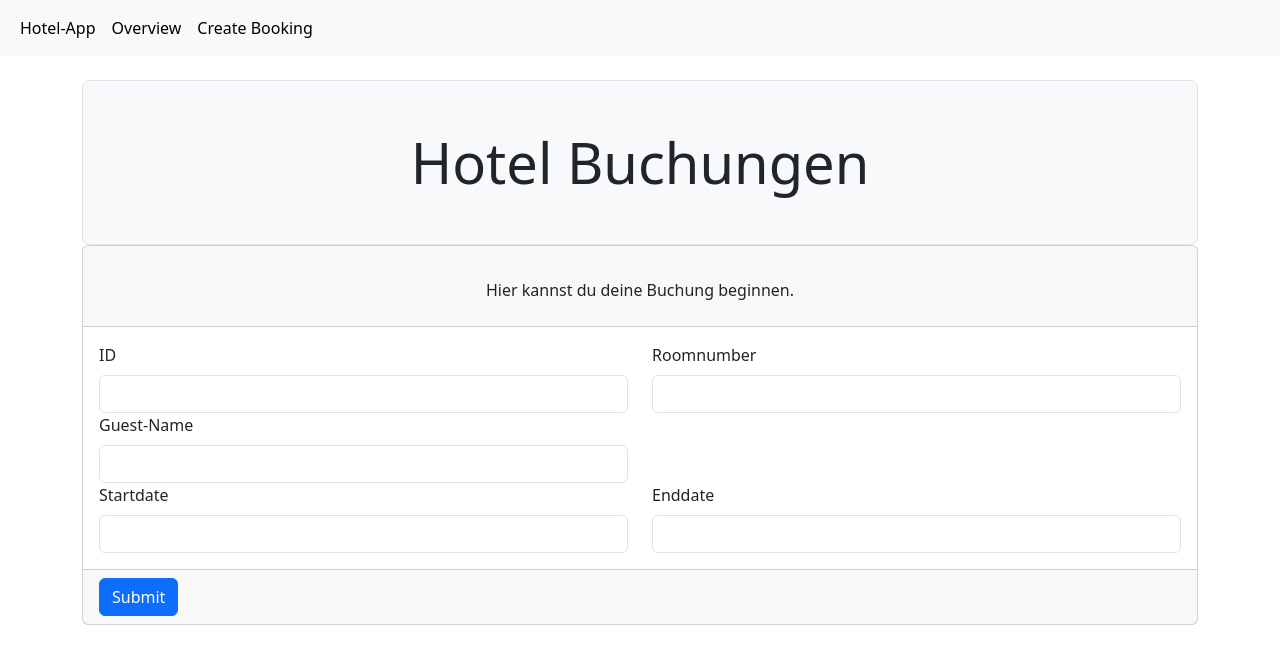
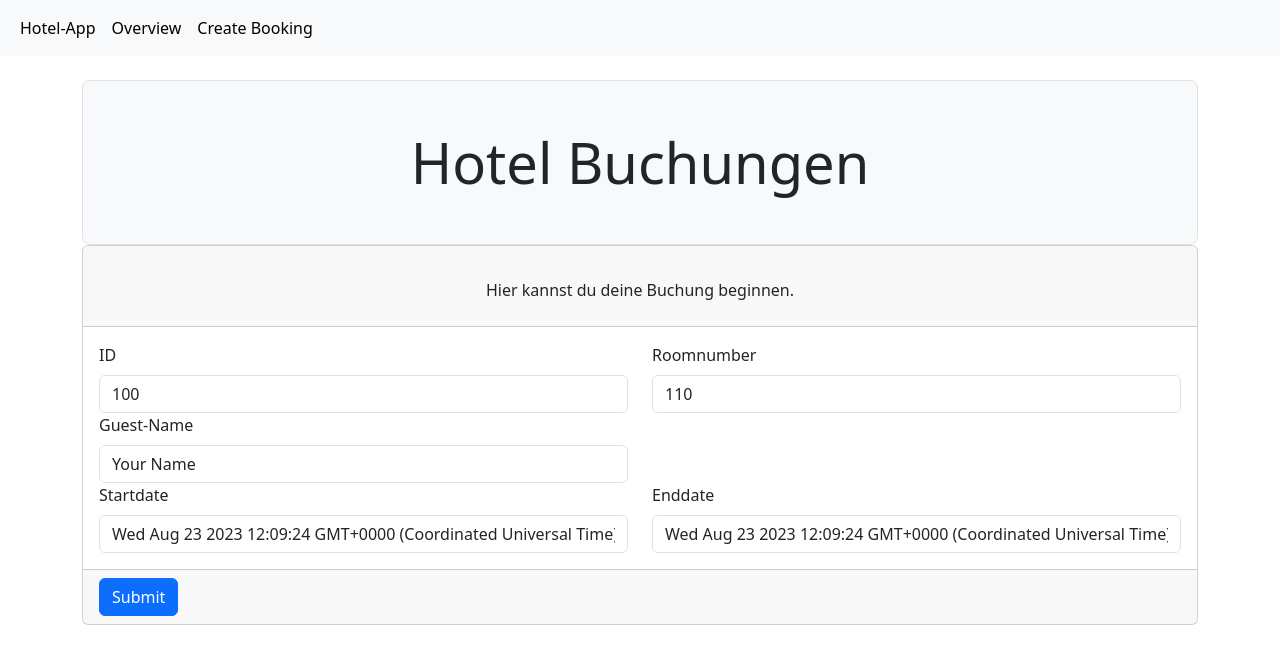
Before and after one commit to cyberwerkstatt/hotel-app, an Angular app: page /createBooking in a window 1280 px wide. Shown: the top 664 px of the page. Built offline with nearby package versions, Linux system fonts and the light colour scheme.

Commit message:
added form

```diff
--- a/src/app/app.module.ts
+++ b/src/app/app.module.ts
@@ -4,6 +4,7 @@ import { AppRoutingModule } from './app-routing.module';
 import { AppComponent } from './app.component';
 import { BookingsComponent } from './bookings/bookings.component';
 import { CreateBookingComponent } from './create-booking/create-booking.component';
+import { FormsModule } from '@angular/forms';
 
 @NgModule({
   declarations: [
@@ -13,7 +14,8 @@ import { CreateBookingComponent } from './create-booking/create-booking.componen
   ],
   imports: [
     BrowserModule,
-    AppRoutingModule
+    AppRoutingModule,
+    FormsModule
   ],
   providers: [],
   bootstrap: [AppComponent]
--- a/src/app/create-booking/create-booking.component.html
+++ b/src/app/create-booking/create-booking.component.html
@@ -13,12 +13,12 @@
                 <div class="col">
                     <!-- ID -->
                     <label class="form-label">ID</label>
-                    <input class="form-control" type="text">
+                    <input type="number" [(ngModel)]="booking.id" name="Id" class="form-control" type="text">
                 </div>
                 <div class="col">
                     <!-- RoomNumber -->
                     <label class="form-label">Roomnumber</label>
-                    <input class="form-control" type="text">
+                    <input type="number" [(ngModel)]="booking.roomNumber" name="roomnumber" class="form-control" type="text">
                 </div>
 
             </div>
@@ -27,7 +27,7 @@
                 <div class="col-6">
                     <!-- Name -->
                     <label class="form-label">Guest-Name</label>
-                    <input class="form-control" type="text">
+                    <input type="text" [(ngModel)]="booking.name" name="guest" class="form-control" type="text">
                 </div>
             </div>
 
@@ -35,13 +35,13 @@
                 <div class="col">
                     <!-- StartDate -->
                     <label class="form-label">Startdate</label>
-                    <input class="form-control" type="text">
+                    <input type="date" [(ngModel)]="booking.startDate" name="startdate" class="form-control" type="text">
 
                 </div>
                 <div class="col">
                     <!-- EndDate -->
                     <label class="form-label">Enddate</label>
-                    <input class="form-control" type="text">
+                    <input type="date" [(ngModel)]="booking.endDate" name="enddate" class="form-control" type="text">
                 </div>
             </div>
         </form>
```
Also changed, not shown: src/app/create-booking/create-booking.component.ts (line endings or trailing spaces).
